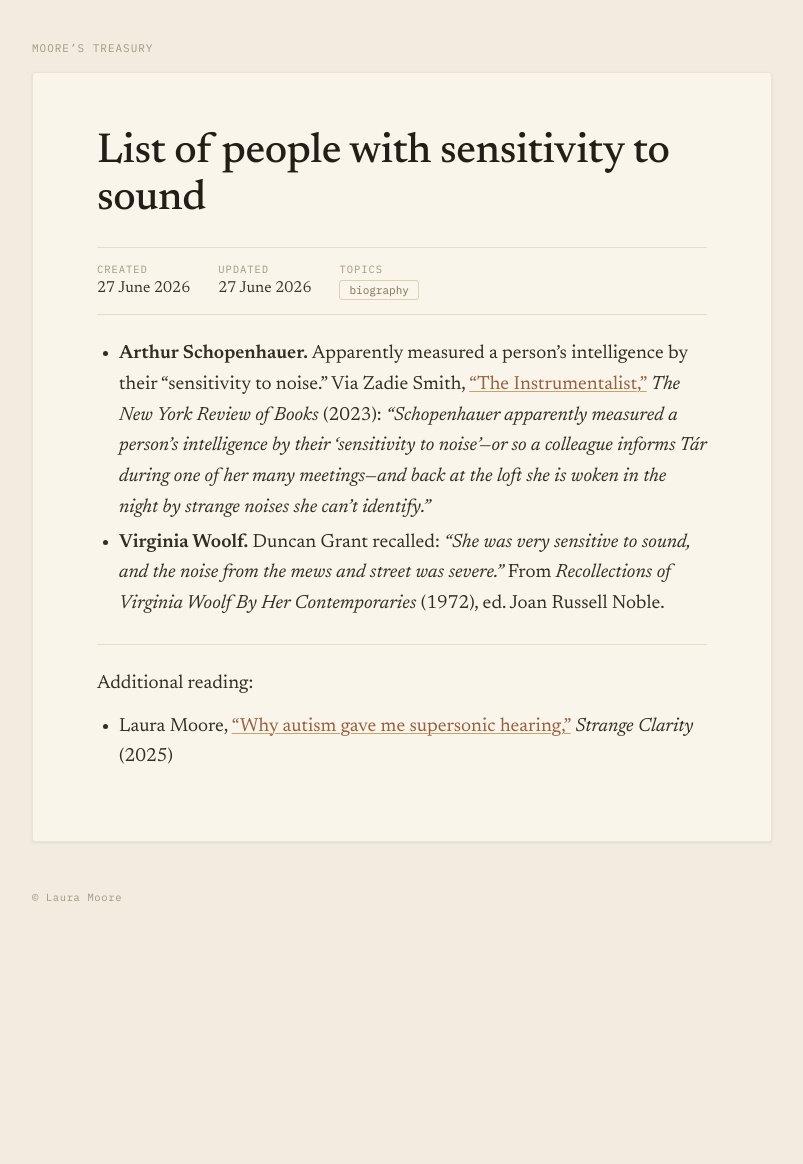
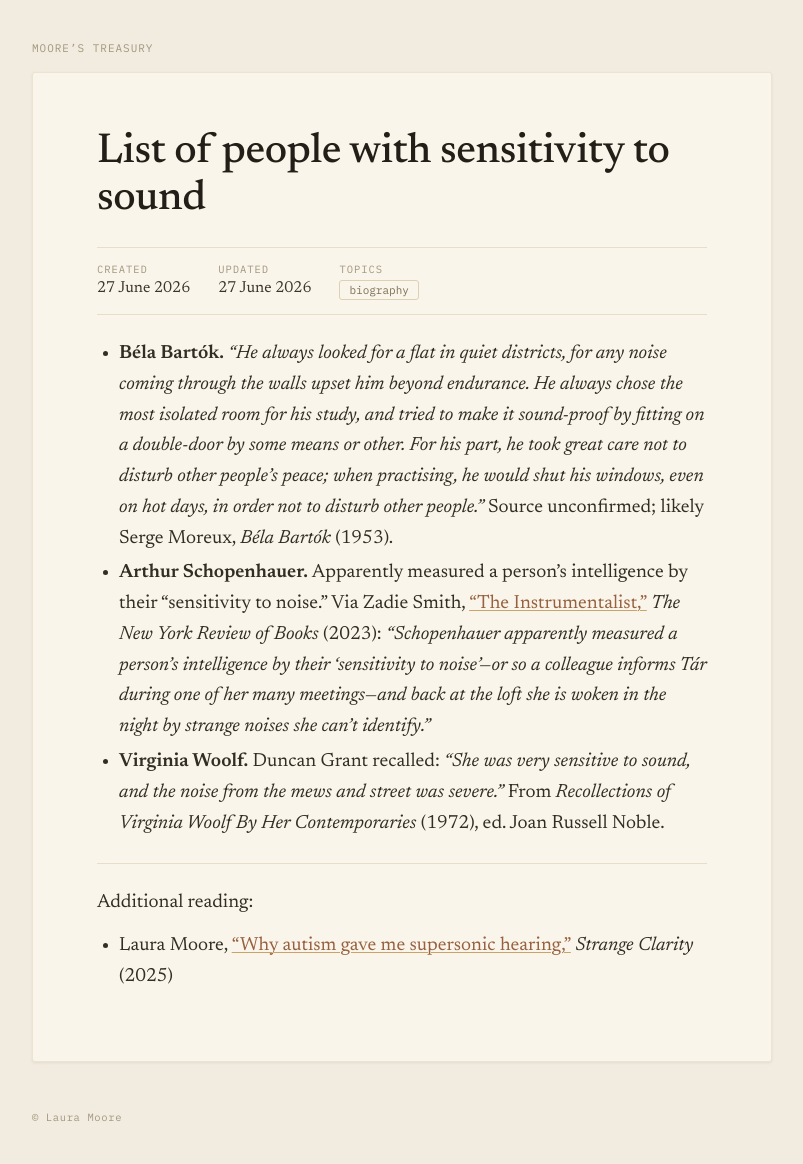
Before and after one commit to lauramoorewrites-del/treasury, a Jekyll site: the page built from _pages/people-with-sensitivity-to-sound.md, in a window 1280 px wide. Shown: the whole page, without its empty margins (238-1041 px from the left). Built offline with Jekyll 4.4.1, drawn with Linux system fonts in a browser that asks for light colours; before the commit the page ends 944 px from its top, so only the background shows below that.

Commit message:
Add Bartók to sound sensitivity list
Co-Authored-By: Claude Opus 4.6 (1M context) <noreply@anthropic.com>

```diff
--- a/_pages/people-with-sensitivity-to-sound.md
+++ b/_pages/people-with-sensitivity-to-sound.md
@@ -6,6 +6,7 @@ updated: "27 June 2026"
 topics: [biography]
 ---
 
+- **Béla Bartók.** *"He always looked for a flat in quiet districts, for any noise coming through the walls upset him beyond endurance. He always chose the most isolated room for his study, and tried to make it sound-proof by fitting on a double-door by some means or other. For his part, he took great care not to disturb other people's peace; when practising, he would shut his windows, even on hot days, in order not to disturb other people."* Source unconfirmed; likely Serge Moreux, *Béla Bartók* (1953).
 - **Arthur Schopenhauer.** Apparently measured a person's intelligence by their "sensitivity to noise." Via Zadie Smith, ["The Instrumentalist,"](https://www.nybooks.com/articles/2023/01/19/the-instrumentalist-tar-todd-field-zadie-smith/) *The New York Review of Books* (2023): *"Schopenhauer apparently measured a person's intelligence by their 'sensitivity to noise'—or so a colleague informs Tár during one of her many meetings—and back at the loft she is woken in the night by strange noises she can't identify."*
 - **Virginia Woolf.** Duncan Grant recalled: *"She was very sensitive to sound, and the noise from the mews and street was severe."* From *Recollections of Virginia Woolf By Her Contemporaries* (1972), ed. Joan Russell Noble.
 
```
